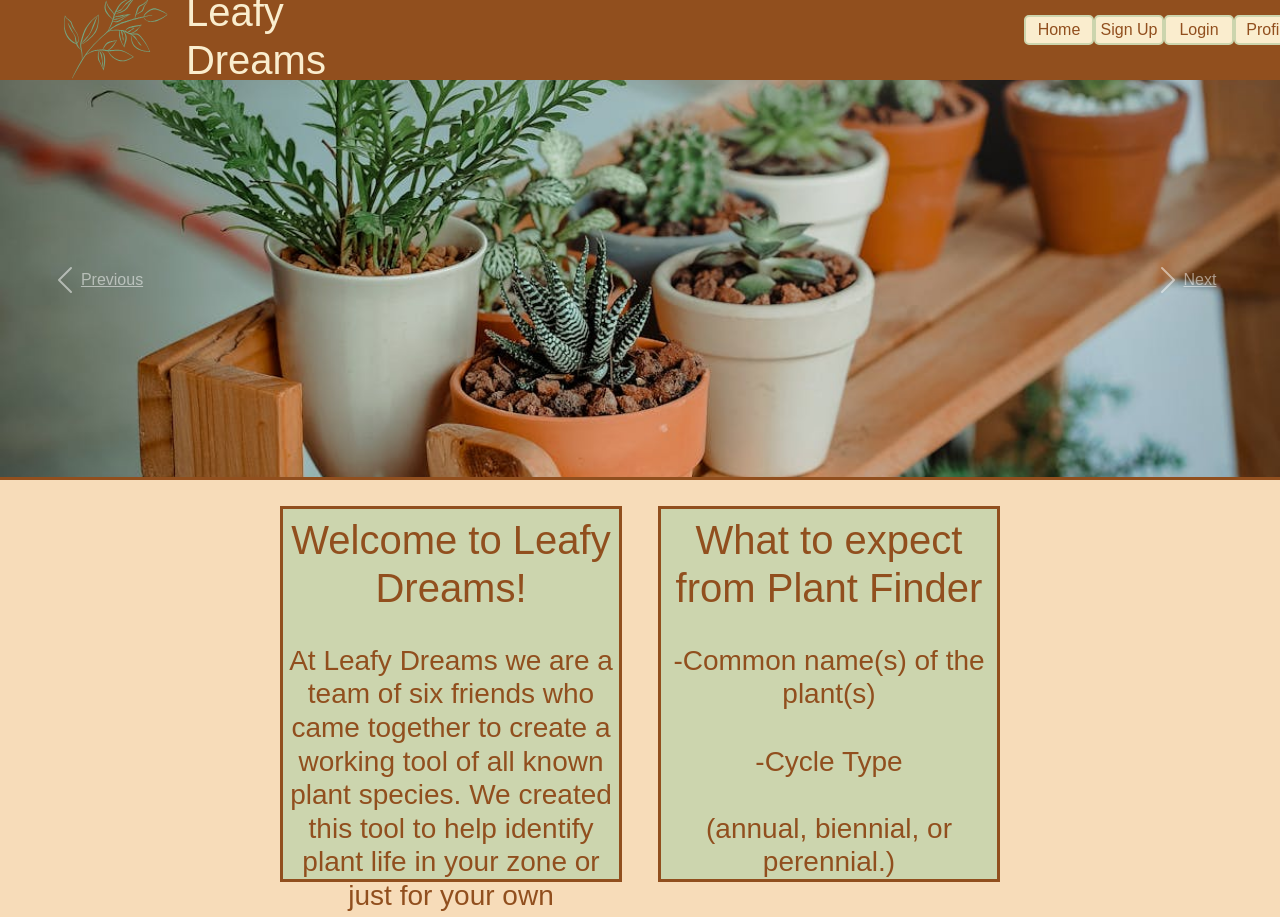
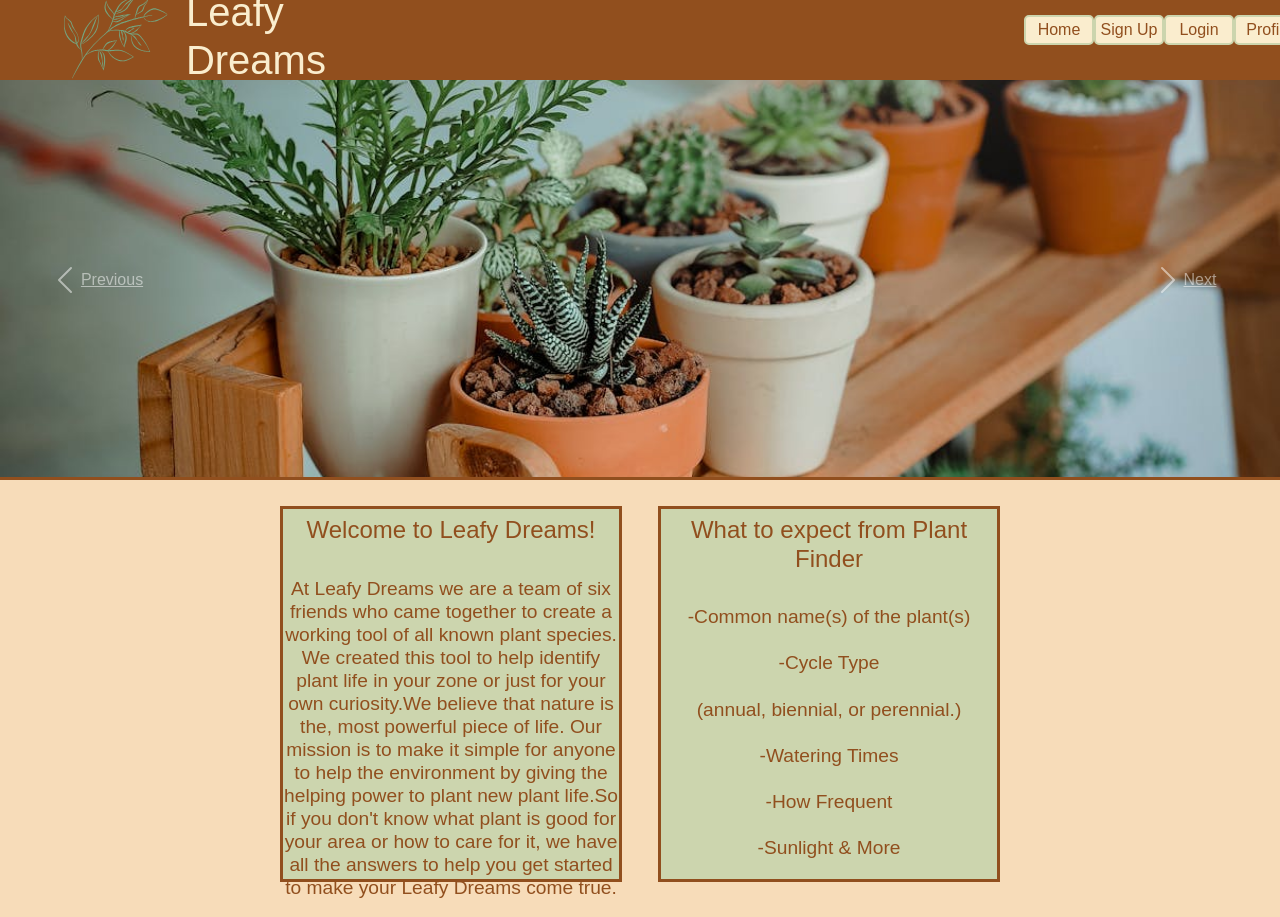
Before and after one commit to thomassmith0526/Leafy-Dreams, a React (Vite) app in the folder client/: page / in a window 1280 px wide. Shown: the top 917 px of the page. Built offline with nearby package versions, Linux system fonts and the light colour scheme; a web font is replaced by a local one.

Commit message:
forgot font size

```diff
--- a/client/src/components/pages/Home/Home.css
+++ b/client/src/components/pages/Home/Home.css
@@ -40,10 +40,12 @@
 }
  .column1 h1, .column2 h1 {
     color: #914F1E;
+    font-size: 1.5rem;
  }
 
  .column1 h2, .column2 h2 {
     color: #914F1E;
+    font-size: 1.2rem;
  }
 
  .benefitsdiv {
```
